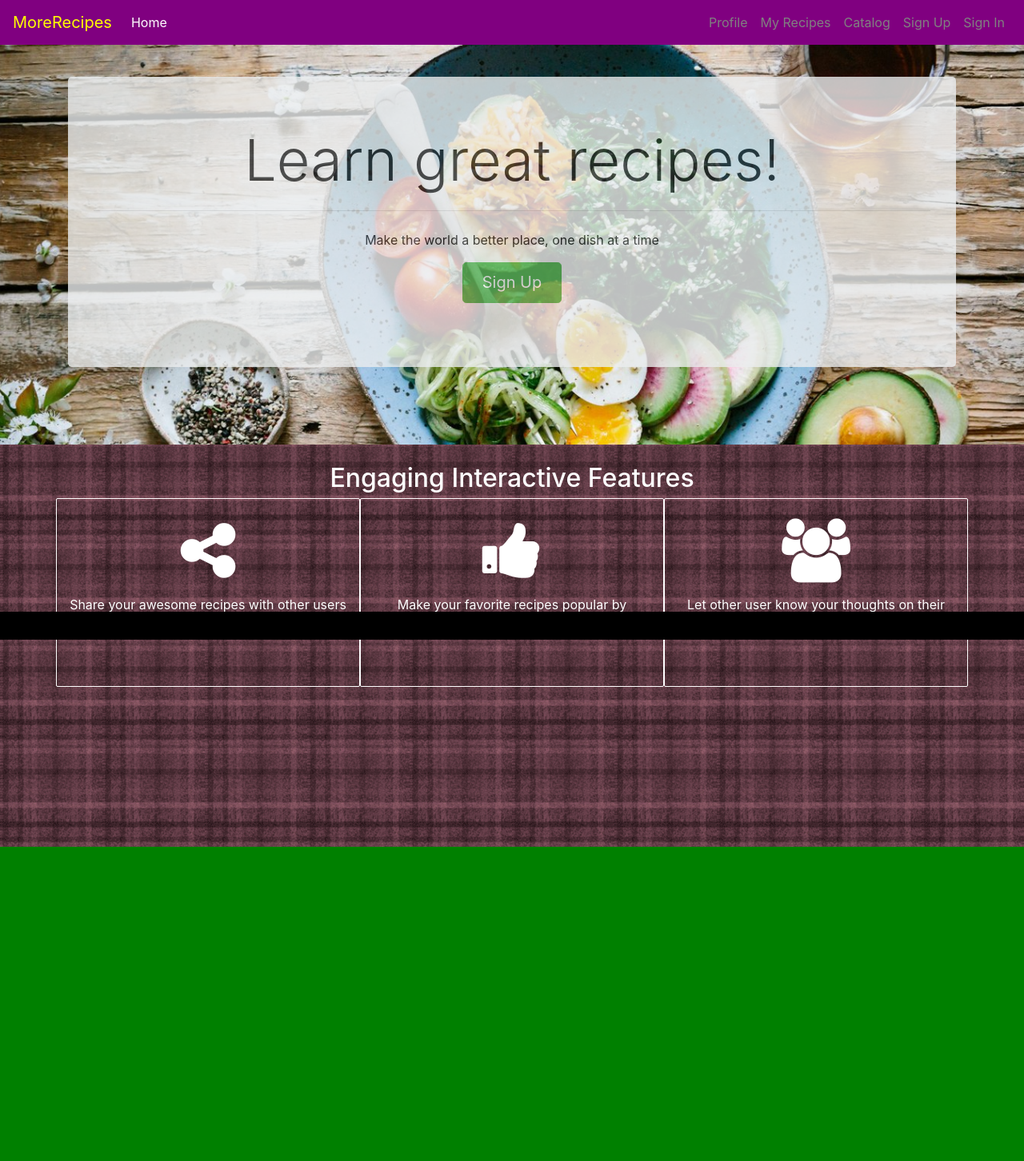
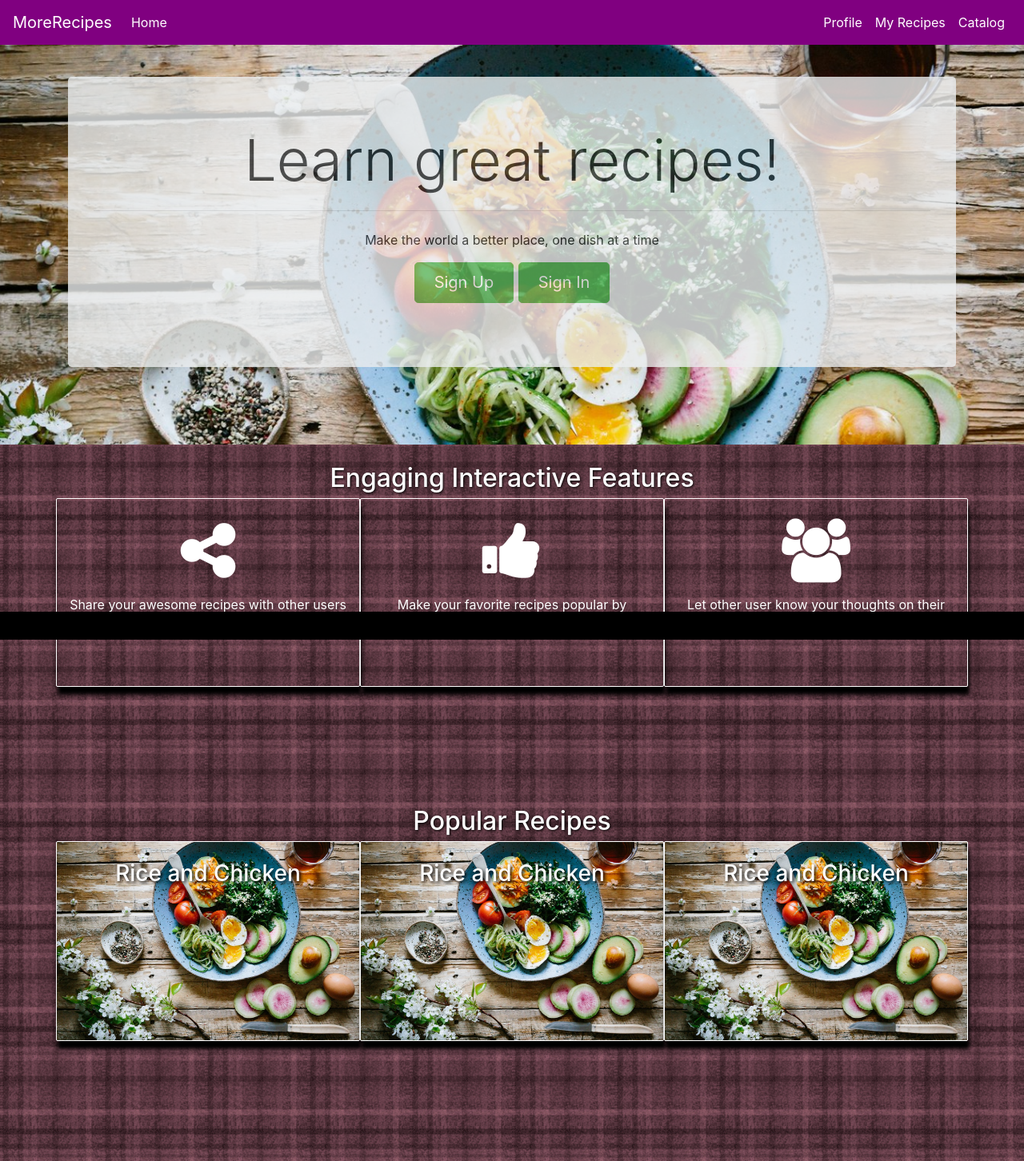
Before and after one commit to emmabaye/More-Recipes, a website: page template/index.htm in a window 1280 px wide. Shown: the whole page at 80% size. Before the commit the page ends 1059 px from the top, so only its background shows below. Drawn offline with Linux system fonts and the light colour scheme.

Commit message:
Updated Styles

```diff
--- a/template/css/styles.css
+++ b/template/css/styles.css
@@ -1,7 +1,7 @@
 body{
 	background-image: url('../img/purple1.jpg');
 	background-repeat: repeat;
-	background-color: green;
+	background-color: white;
 
 }
 
@@ -10,11 +10,11 @@ body{
 }
 
 .navbar a{
-	color: grey !important;
+	color: white !important;
 }
 
 .navbar a.navbar-brand{
-	color: yellow !important;
+	color: white !important;
 }
 
 
@@ -37,8 +37,12 @@ body{
 
 .recipe-features{
 	color: white;
-	padding-bottom: 200px;
+	padding-bottom: 150px;
 
+}
+
+.recipe-features > h2 {
+	text-shadow: 1px 1px 3px black;
 }
 
 .feature{
@@ -47,8 +51,22 @@ body{
 	border-color: white;
 	border-width: 1px;
 	border-radius: 2px;
+	box-shadow: 2px 10px 5px black;
 
 
+}
+
+.popular-feature{
+	color: white;
+	text-shadow: 2px 2px 4px black;
+	min-height: 250px;
+	padding-bottom: 50px;border-style: solid;
+	border-color: white;
+	border-width: 1px;
+	border-radius: 2px;
+	box-shadow: 2px 10px 5px black;
+	background-image: url("../img/food.jpg");
+	background-size:cover;
 }
 
 /**** Catalog ****/
--- a/template/index.htm
+++ b/template/index.htm
@@ -24,8 +24,6 @@
 				<a class="nav-item nav-link" href="profile.htm">Profile</a>
 				<a class="nav-item nav-link" href="my-recipes.htm">My Recipes</a>
 				<a class="nav-item nav-link" href="catalog.htm"> Catalog </a>
-				<a class="nav-item nav-link" href="#"  data-toggle="modal" data-target="#signUpModal"> Sign Up </a>
-				<a class="nav-item nav-link" href="#"  data-toggle="modal" data-target="#signInModal"> Sign In </a>
 			</div>
 		</div>
 	</nav>
@@ -37,6 +35,7 @@
 				<p class="text-center">Make the world a better place, one dish at a time</p>
 				<p class="lead text-center">
 					<a class="btn btn-success btn-lg" href="#" role="button" data-toggle="modal" data-target="#signUpModal">Sign Up</a>
+					<a class="btn btn-success btn-lg" href="#" role="button" data-toggle="modal" data-target="#signInModal">Sign In</a>
 				</p>
 			</div>
 		</div>
@@ -48,6 +47,14 @@
 			<div class="col-md-4 feature"><br><p class="text-center"><i class="fa fa-share-alt fa-5x"></i></p><p class="text-center">Share your awesome recipes with other users</p></div>
 			<div class="col-md-4 feature"><br><p class="text-center"><i class="fa fa-thumbs-up fa-5x"></i></p><p class="text-center">Make your favorite recipes popular by upvoting them</p></div>
 			<div class="col-md-4 feature"><br><p class="text-center"><i class="fa fa-users fa-5x"></i></p><p class="text-center">Let other user know your thoughts on their recipes by providing reviews</p></div>
+		</div>
+	</div>
+
+	<div class="container recipe-features"><h2 class="text-center">Popular Recipes</h2>
+		<div class="row">
+			<div class="col-md-4 popular-feature"><br><p class="text-center h3">Rice and Chicken</p></div>
+			<div class="col-md-4 popular-feature"><br><p class="text-center h3">Rice and Chicken</p></div>
+			<div class="col-md-4 popular-feature"><br><p class="text-center h3">Rice and Chicken</p></div>
 		</div>
 	</div>
 	<footer class="row fixed-bottom">
```
Also changed, not shown: 1 other file.
